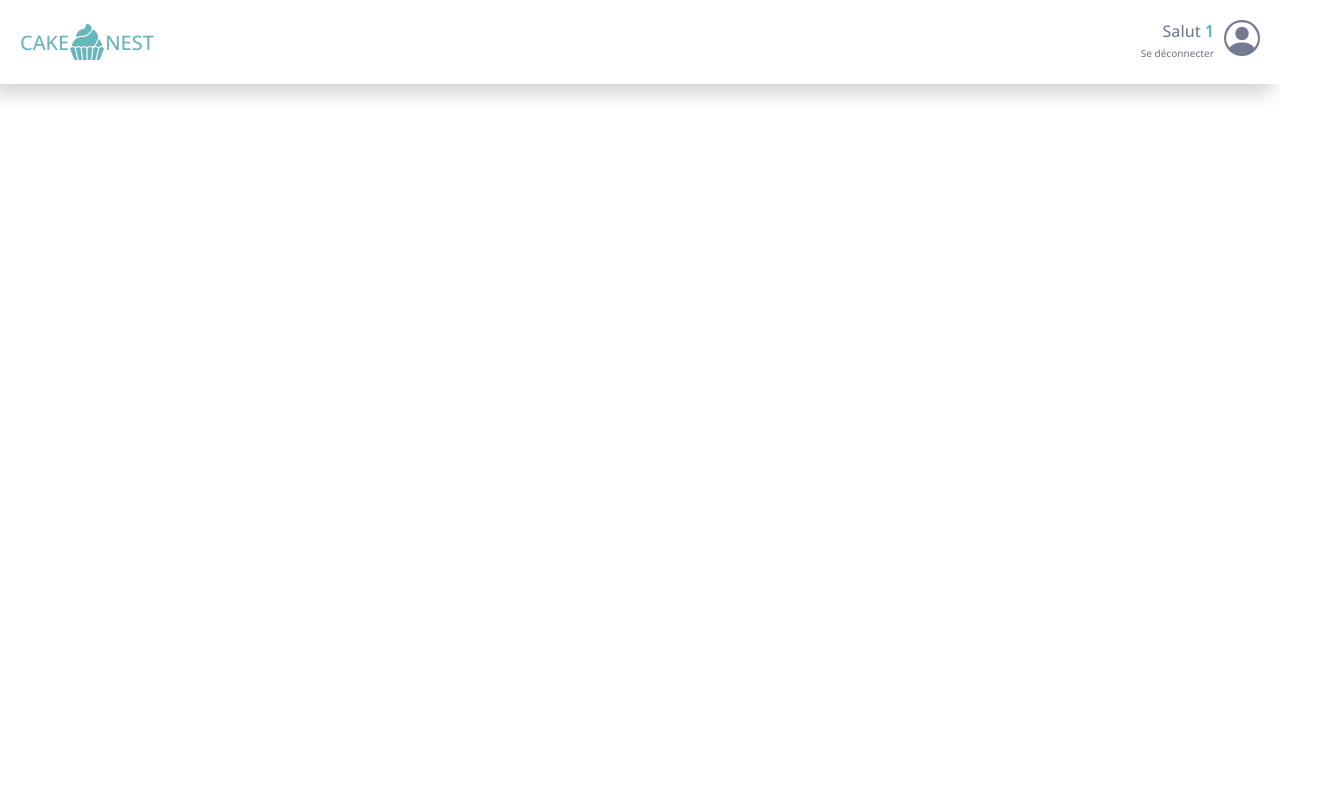
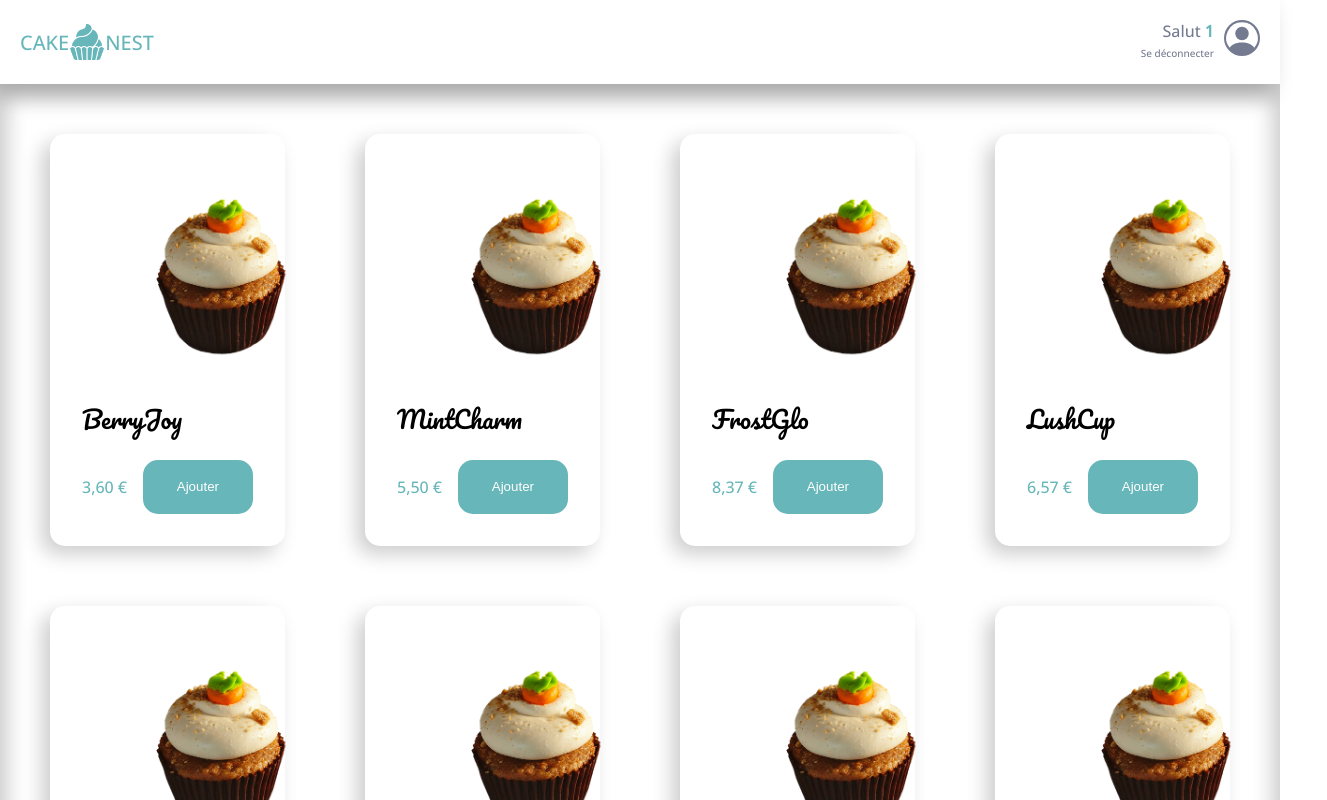
Before and after one commit to Louka-Fauvel/react-cake-nest, a React (Vite) app: page /order/1 in a window 1280 px wide. Shown: the top 800 px of the page, 1327 px wide, since content can reach past the window. Built offline with nearby package versions, Linux system fonts and the light colour scheme.

Commit message:
Feat : F05

```diff
--- /dev/null
+++ b/src/components/orderpage/Card.jsx
@@ -0,0 +1,67 @@
+import styled from "styled-components";
+import { theme } from "../../theme";
+import { formatPrice } from "../../utils/maths";
+
+export default function Card({menu}) {
+
+    const priceFormat = formatPrice(menu.price);
+
+    return (
+        <CardDiv>
+            <img src={menu.imageSource} alt={menu.title}/>
+            <H2>{menu.title}</H2>
+            <div>
+                <p>{priceFormat}</p>
+                <Button>Ajouter</Button>
+            </div>
+        </CardDiv>
+    );
+}
+
+const CardDiv = styled.div `
+    box-shadow: -8px 8px 20px 0px rgb(0 0 0 / 20%);
+    padding: 2rem;
+    border-radius: ${theme.borderRadius.extraRound};
+    text-align: center;
+    font-family: ${theme.fonts.families.OpenSans};
+    font-weight: ${theme.fonts.weights.regular};
+    font-style: ${theme.fonts.styles.normal};
+
+    img {
+        width: 300px;
+    }
+
+    div {
+        display: flex;
+        justify-content: space-between;
+
+        p {
+            color: ${theme.colors.primary};;
+        }
+    }
+`
+
+const H2 = styled.h2 `
+    font-family: ${theme.fonts.families.Pacifico};
+    font-weight: ${theme.fonts.weights.regular};
+    font-style: ${theme.fonts.styles.normal};
+    text-align: start;
+`
+
+const Button = styled.button `
+    padding: ${theme.spacing.sm};
+    padding-left: ${theme.spacing.lg};
+    padding-right: ${theme.spacing.lg};
+    border-width: 2px;
+    border-style: solid;
+    border-radius: ${theme.borderRadius.extraRound};
+    border-color: ${theme.colors.primary};
+    background-color: ${theme.colors.primary};
+    color: ${theme.colors.white};
+    cursor: pointer;
+
+    &&:hover {
+    background-color: ${theme.colors.blue};
+    border-color: ${theme.colors.blue};
+    }
+`
--- /dev/null
+++ b/src/components/orderpage/Menu.jsx
@@ -0,0 +1,25 @@
+import styled from "styled-components";
+import Card from "./Card";
+
+export default function Menu({menus}) {
+
+    return (
+        <MenuDiv>
+            {menus.map((menu) => {
+
+                return(
+                    <Card key={menu.id} menu={menu}/>
+                );
+            })}
+        </MenuDiv>
+    );
+}
+
+const MenuDiv = styled.div `
+    box-shadow: 0px 8px 20px 8px #00000033 inset;
+    padding: 50px 50px 150px;
+    display: grid;
+    grid-template-columns: repeat(4, minmax(0, 1fr));
+    grid-row-gap: 60px;
+    grid-column-gap: 80px;
+`
--- /dev/null
+++ b/src/fakeData/fakeMenu.js
@@ -0,0 +1,113 @@
+export const fakeSmallMenu = [ // pour tests
+    {
+        id: 1,
+        imageSource: "/img/cupcake-item.png",
+        title: "ChocoBliss",
+        price: 9.297,
+        quantity: 0,
+        isAvailable: true,
+        isAdvertised: false,
+    },
+    {
+        id: 2,
+        imageSource: "/img/cupcake-item.png",
+        title: "SweetZing",
+        price: 7.556,
+        quantity: 0,
+        isAvailable: true,
+        isAdvertised: false,
+    },
+]
+
+export const fakeMenu = [
+    {
+        id: 1,
+        imageSource: "/img/cupcake-item.png",
+        title: "BerryJoy",
+        price: 3.598,
+        quantity: 0,
+        isAvailable: true,
+        isAdvertised: false,
+    },
+    {
+        id: 2,
+        imageSource: "/img/cupcake-item.png",
+        title: "MintCharm",
+        price: 5.4985,
+        quantity: 0,
+        isAvailable: true,
+        isAdvertised: false,
+    },
+    {
+        id: 3,
+        imageSource: "/img/cupcake-item.png",
+        title: "FrostGlo",
+        price: 8.367,
+        quantity: 0,
+        isAvailable: true,
+        isAdvertised: false,
+    },
+    {
+        id: 4,
+        imageSource: "/img/cupcake-item.png",
+        title: "LushCup",
+        price: 6.568,
+        quantity: 0,
+        isAvailable: true,
+        isAdvertised: false,
+    },
+    {
+        id: 5,
+        imageSource: "/img/cupcake-item.png",
+        title: "VelvetCup",
+        price: 5.487,
+        quantity: 0,
+        isAvailable: true,
+        isAdvertised: false,
+    },
+    {
+        id: 6,
+        imageSource: "/img/cupcake-item.png",
+        title: "ZestyFun",
+        price: 7.156,
+        quantity: 0,
+        isAvailable: true,
+        isAdvertised: false,
+    },
+    {
+        id: 7,
+        imageSource: "/img/cupcake-item.png",
+        title: "BlissZu",
+        price: 7.5,
+        quantity: 0,
+        isAvailable: true,
+        isAdvertised: false,
+    },
+    {
+        id: 8,
+        imageSource: "/img/cupcake-item.png",
+        title: "ZingCup",
+        price: 6.6,
+        quantity: 0,
+        isAvailable: true,
+        isAdvertised: false,
+    },
+    {
+        id: 9,
+        imageSource: "/img/cupcake-item.png",
+        title: "FrostJoy",
+        price: 5.7,
+        quantity: 0,
+        isAvailable: true,
+        isAdvertised: false,
+    },
+    {
+        id: 10,
+        imageSource: "/img/cupcake-item.png",
+        title: "CocoZest",
+        price: 4.7,
+        quantity: 0,
+        isAvailable: true,
+        isAdvertised: false,
+    },
+]
--- a/src/pages/login/LoginPage.jsx
+++ b/src/pages/login/LoginPage.jsx
@@ -114,12 +114,13 @@ const FormButton = styled.button `
     border-width: 2px;
     border-style: solid;
     border-radius: ${theme.borderRadius.extraRound};
-    border-color: ${theme.colors.blue};
+    border-color: ${theme.colors.primary};
     background-color: ${theme.colors.primary};
     color: ${theme.colors.white};
     cursor: pointer;
 
     &&:hover {
     background-color: ${theme.colors.blue};
+    border-color: ${theme.colors.blue};
     }
 `
--- a/src/pages/order/OrderPage.jsx
+++ b/src/pages/order/OrderPage.jsx
@@ -1,7 +1,9 @@
-import { Link, useParams } from "react-router-dom";
+import { useParams } from "react-router-dom";
 import Navbar from "../../components/navbar/Navbar";
 import styled from "styled-components";
 import { theme } from "../../theme";
+import Menu from "../../components/orderpage/Menu";
+import { fakeMenu, fakeSmallMenu } from "../../fakeData/fakeMenu";
 
 export default function OrderPage() {
 
@@ -10,6 +12,7 @@ export default function OrderPage() {
     return (
         <Container>
             <Navbar firstname={firstname}/>
+            <Menu menus={fakeMenu}/>
         </Container>
     );
 }
--- /dev/null
+++ b/src/utils/maths.js
@@ -0,0 +1,17 @@
+export function formatPrice(priceToFormat) {
+    let price = priceToFormat
+
+    if (!price) return "0,00 €"
+    price = replaceFrenchCommaWithDot(price)
+
+    const formattedPrice = new Intl.NumberFormat("fr-FR", {
+        style: "currency",
+        currency: "EUR",
+    }).format(price)
+    return formattedPrice
+}
+
+export function replaceFrenchCommaWithDot(price) {
+    if (typeof price === "string") price = parseFloat(price.replace(",", "."))
+    return price
+}
```
Also changed, not shown: public/img/cupcake-item.png (added).
